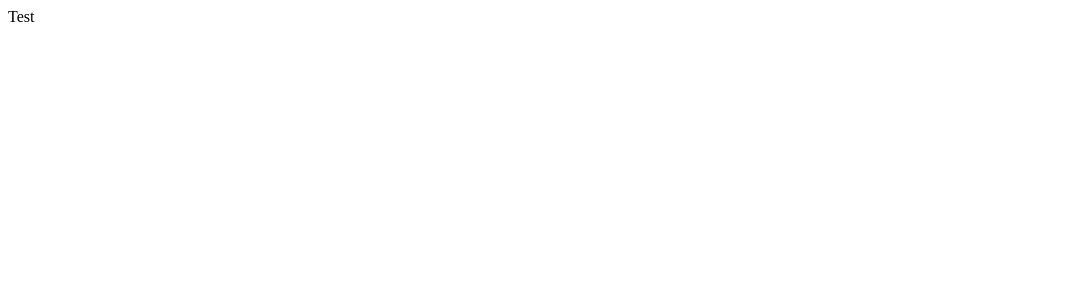
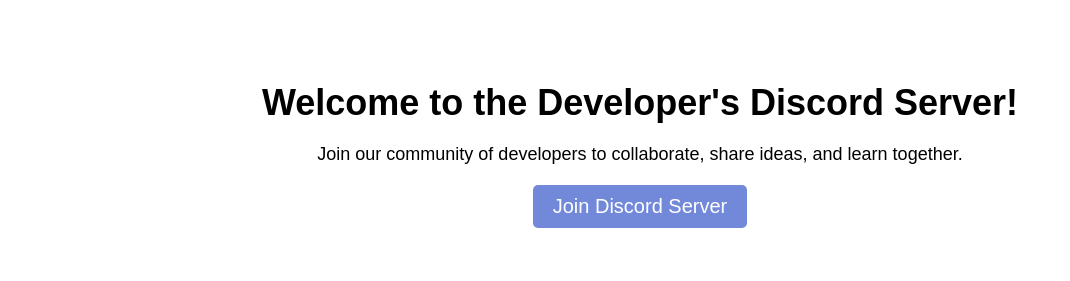
Before and after one commit to nottherealtar/nottherealtar.github.io, a plain HTML site: page index.html in a window 1280 px wide. Shown: the whole page, without its empty margins (0-1070 px from the left). Drawn offline with Linux system fonts and the light colour scheme.

Commit message:
2nd base commit

```diff
--- a/index.html
+++ b/index.html
@@ -1,4 +1,35 @@
+<!DOCTYPE html>
 <html>
-<head><p>Test</p></head>
-<body></body>
+<head>
+    <title>Developer's Discord Server</title>
+    <style>
+        body {
+            font-family: Arial, sans-serif;
+            text-align: center;
+            padding: 50px;
+        }
+        h1 {
+            font-size: 36px;
+            margin-bottom: 20px;
+        }
+        p {
+            font-size: 18px;
+            margin-bottom: 20px;
+        }
+        .discord-button {
+            display: inline-block;
+            padding: 10px 20px;
+            background-color: #7289DA;
+            color: #fff;
+            font-size: 20px;
+            text-decoration: none;
+            border-radius: 5px;
+        }
+    </style>
+</head>
+<body>
+    <h1>Welcome to the Developer's Discord Server!</h1>
+    <p>Join our community of developers to collaborate, share ideas, and learn together.</p>
+    <a class="discord-button" href="https://discord.gg/CsR9zECCQt">Join Discord Server</a>
+</body>
 </html>
```
